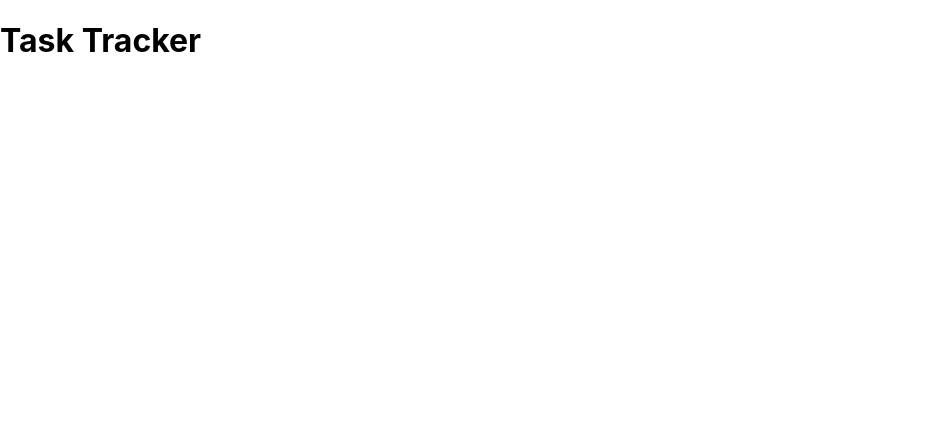
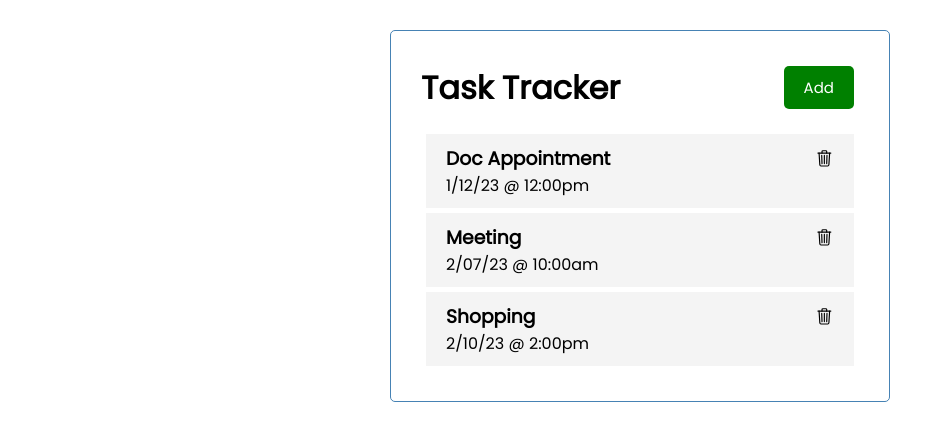
Before and after one commit to eliot390/ReactTask, a React (Create React App) app: page / in a window 1280 px wide. Shown: the top 440 px of the page, without its empty margins (0-952 px from the left). Built offline with nearby package versions, Linux system fonts and the light colour scheme.

Commit message:
new files and updates

```diff
--- a/package.json
+++ b/package.json
@@ -8,7 +8,8 @@
     "@testing-library/user-event": "^13.5.0",
     "react": "^18.2.0",
     "react-dom": "^18.2.0",
-    "react-scripts": "5.0.1",
+    "react-icons": "^4.7.1",
+    "react-scripts": "^5.0.1",
     "web-vitals": "^2.1.4"
   },
   "scripts": {
--- a/src/App.js
+++ b/src/App.js
@@ -1,9 +1,37 @@
 import Header from './components/Header'
+import Tasks from './components/Tasks'
+import {useState} from 'react'
 
 function App() {
+  const [tasks, setTasks] = useState([
+    {
+      id: 1,
+      text: 'Doc Appointment',
+      day: '1/12/23 @ 12:00pm',
+      reminder: true,
+    },
+    {
+      id: 2,
+      text: 'Meeting',
+      day: '2/07/23 @ 10:00am',
+      reminder: true,
+    },
+    {
+      id: 3,
+      text: 'Shopping',
+      day: '2/10/23 @ 2:00pm',
+      reminder: false,
+    },
+  ])
+
+  const deleteTask = (id) => {
+    setTasks(tasks.filter((task) => task.id !== id))
+  }
+
   return (
     <div className="container">
       <Header />
+      {tasks.length > 0 ? <Tasks tasks={tasks} onDelete={deleteTask}/> : 'No more tasks.'}
     </div>
   );
 }
--- /dev/null
+++ b/src/components/Button.js
@@ -0,0 +1,7 @@
+const Button = ({color}) => {
+  return (
+  <button style={{backgroundColor: color}} className="btn">Add</button>
+  )
+}
+
+export default Button
--- a/src/components/Header.js
+++ b/src/components/Header.js
@@ -1,9 +1,16 @@
-const Header = () => {
+import Button from "./Button"
+
+const Header = ({title}) => {
   return (
-    <header>
-      <h1>Task Tracker</h1>
+    <header className='header'>
+      <h1>{title}</h1>
+      <Button color='green'/>
     </header>
   )
 }
 
+Header.defaultProps ={
+    title: "Task Tracker",
+}
+
 export default Header
--- /dev/null
+++ b/src/components/Task.js
@@ -0,0 +1,12 @@
+import {IoTrashOutline} from 'react-icons/io5'
+
+const Task = ({task, onDelete}) => {
+  return (
+    <div className="task">
+      <h3>{task.text}{' '} <IoTrashOutline onClick={() => onDelete(task.id)}/></h3>
+      <p>{task.day}</p>
+    </div>
+  )
+}
+
+export default Task
--- /dev/null
+++ b/src/components/Tasks.js
@@ -0,0 +1,13 @@
+import Task from "./Task"
+
+const Tasks = ({tasks, onDelete}) => {
+  return (
+    <>
+      {tasks.map((task, index) => (
+        <Task key={index} task={task} onDelete={onDelete}/>
+      ))}
+    </>
+  )
+}
+
+export default Tasks
--- a/src/index.css
+++ b/src/index.css
@@ -1,13 +1,112 @@
-body {
+@import url('https://fonts.googleapis.com/css2?family=Poppins:wght@300;400&display=swap');
+
+* {
+  box-sizing: border-box;
   margin: 0;
-  font-family: -apple-system, BlinkMacSystemFont, 'Segoe UI', 'Roboto', 'Oxygen',
-    'Ubuntu', 'Cantarell', 'Fira Sans', 'Droid Sans', 'Helvetica Neue',
-    sans-serif;
-  -webkit-font-smoothing: antialiased;
-  -moz-osx-font-smoothing: grayscale;
+  padding: 0;
 }
 
-code {
-  font-family: source-code-pro, Menlo, Monaco, Consolas, 'Courier New',
-    monospace;
+body {
+  font-family: 'Poppins', sans-serif;
 }
+
+.container {
+  max-width: 500px;
+  margin: 30px auto;
+  overflow: auto;
+  min-height: 300px;
+  border: 1px solid steelblue;
+  padding: 30px;
+  border-radius: 5px;
+}
+
+.header {
+  display: flex;
+  justify-content: space-between;
+  align-items: center;
+  margin-bottom: 20px;
+}
+
+.btn {
+  display: inline-block;
+  background: #000;
+  color: #fff;
+  border: none;
+  padding: 10px 20px;
+  margin: 5px;
+  border-radius: 5px;
+  cursor: pointer;
+  text-decoration: none;
+  font-size: 15px;
+  font-family: inherit;
+}
+
+.btn:focus {
+  outline: none;
+}
+
+.btn:active {
+  transform: scale(0.98);
+}
+
+.btn-block {
+  display: block;
+  width: 100%;
+}
+
+.task {
+  background: #f4f4f4;
+  margin: 5px;
+  padding: 10px 20px;
+  cursor: pointer;
+}
+
+.task.reminder {
+  border-left: 5px solid green;
+}
+
+.task h3 {
+  display: flex;
+  align-items: center;
+  justify-content: space-between;
+}
+
+.add-form {
+  margin-bottom: 40px;
+}
+
+.form-control {
+  margin: 20px 0;
+}
+
+.form-control label {
+  display: block;
+}
+
+.form-control input {
+  width: 100%;
+  height: 40px;
+  margin: 5px;
+  padding: 3px 7px;
+  font-size: 17px;
+}
+
+.form-control-check {
+  display: flex;
+  align-items: center;
+  justify-content: space-between;
+}
+
+.form-control-check label {
+  flex: 1;
+}
+
+.form-control-check input {
+  flex: 2;
+  height: 20px;
+}
+
+footer {
+  margin-top: 30px;
+  text-align: center;
+}
```
Also changed, not shown: 1 other file (tests, documents, lock files or other folders).
